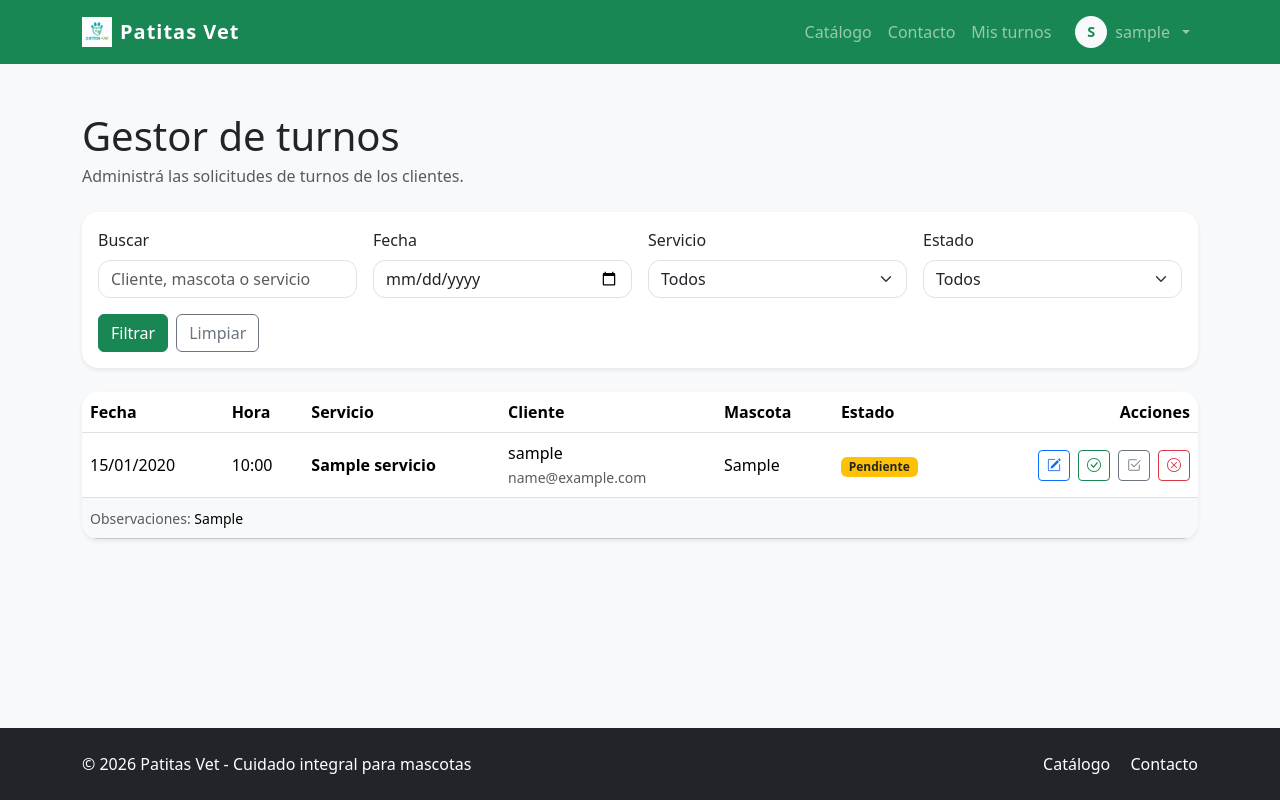
After one commit to julitaiter/Patitas-Vet, a Django app: page /empleado/turnos/ in a window 1280 px wide. The commit adds this page. Run offline with Django 5.2, Linux system fonts and the light colour scheme; a user stored in the database is signed in; tables that the repository leaves empty hold one stand-in row (values such as "Sample post"); style sheets or scripts are compiled from the project's sources.

Commit message:
Agregar gestión de turnos: se implementan formularios y vistas para editar y gestionar turnos, se añaden nuevas rutas y se optimizan estilos en la interfaz de usuario.

```diff
--- a/app/models.py
+++ b/app/models.py
@@ -67,11 +67,13 @@ class Turno(BasicModel):
     ESTADO_PENDIENTE = "pendiente"
     ESTADO_CONFIRMADO = "confirmado"
     ESTADO_CANCELADO = "cancelado"
+    ESTADO_REALIZADO = "realizado"
 
     ESTADOS = [
         (ESTADO_PENDIENTE, "Pendiente"),
         (ESTADO_CONFIRMADO, "Confirmado"),
         (ESTADO_CANCELADO, "Cancelado"),
+        (ESTADO_REALIZADO, "Realizado"),
     ]
 
     usuario = models.ForeignKey(
@@ -87,7 +89,7 @@ class Turno(BasicModel):
     class Meta:
         verbose_name = "turno"
         verbose_name_plural = "turnos"
-        ordering = ["-fecha", "-hora"]
+        ordering = ["fecha", "hora"]
         constraints = [
             models.UniqueConstraint(
                 fields=["servicio", "fecha", "hora"],
--- a/app/urls.py
+++ b/app/urls.py
@@ -11,6 +11,9 @@ urlpatterns = [
     path("catalogo/<str:model>/<int:pk>/eliminar/", views.eliminar_item, name="eliminar_item"),
     path("turnos/servicio/<int:servicio_pk>/nuevo/", views.solicitar_turno, name="solicitar_turno"),
     path("turnos/mis-turnos/", views.mis_turnos, name="mis_turnos"),
+    path("empleado/turnos/", views.gestionar_turnos, name="gestionar_turnos"),
+    path("empleado/turnos/<int:pk>/editar/", views.editar_turno_empleado, name="editar_turno_empleado"),
+    path("empleado/turnos/<int:pk>/estado/<str:estado>/", views.cambiar_estado_turno, name="cambiar_estado_turno"),
     path("mi-perfil/", views.mi_perfil, name="mi_perfil"),
     path("mi-perfil/editar/", views.editar_perfil, name="editar_perfil"),
 ]
--- a/app/views.py
+++ b/app/views.py
@@ -3,8 +3,9 @@ from django.contrib.admin.views.decorators import staff_member_required
 from django.contrib.auth.decorators import login_required
 from django.db.models import Q
 from django.shortcuts import get_object_or_404, redirect, render
+from django.views.decorators.http import require_POST
 
-from .forms import PerfilForm, ProductoForm, ServicioForm, TurnoForm
+from .forms import PerfilForm, ProductoForm, ServicioForm, TurnoEmpleadoForm, TurnoForm
 from .models import Categoria, Producto, Servicio, Turno
 
 
@@ -198,6 +199,90 @@ def mis_turnos(request):
     })
 
 
+@staff_member_required
+def gestionar_turnos(request):
+    fecha = request.GET.get("fecha", "").strip()
+    estado = request.GET.get("estado", "").strip()
+    servicio_id = request.GET.get("servicio", "").strip()
+    query = request.GET.get("q", "").strip()
+
+    turnos = Turno.objects.select_related(
+        "usuario",
+        "servicio",
+        "servicio__categoria",
+    )
+
+    servicios = Servicio.objects.filter(activo=True).order_by("nombre")
+
+    if fecha:
+        turnos = turnos.filter(fecha=fecha)
+
+    if estado:
+        turnos = turnos.filter(estado=estado)
+
+    if servicio_id.isdigit():
+        turnos = turnos.filter(servicio_id=int(servicio_id))
+
+    if query:
+        turnos = turnos.filter(
+            Q(usuario__username__icontains=query)
+            | Q(usuario__email__icontains=query)
+            | Q(mascota__icontains=query)
+            | Q(servicio__nombre__icontains=query)
+        )
+
+    turnos = turnos.order_by("fecha", "hora")
+
+    return render(request, "turnos/gestionar_turnos.html", {
+        "turnos": turnos,
+        "servicios": servicios,
+        "estados": Turno.ESTADOS,
+        "fecha": fecha,
+        "estado": estado,
+        "servicio_id": int(servicio_id) if servicio_id.isdigit() else None,
+        "query": query,
+    })
+
+
+@staff_member_required
+def editar_turno_empleado(request, pk):
+    turno = get_object_or_404(Turno, pk=pk)
+
+    if request.method == "POST":
+        form = TurnoEmpleadoForm(request.POST, instance=turno)
+
+        if form.is_valid():
+            form.save()
+            messages.success(request, "Turno actualizado correctamente.")
+            return redirect("gestionar_turnos")
+    else:
+        form = TurnoEmpleadoForm(instance=turno)
+
+    return render(request, "turnos/editar_turno_empleado.html", {
+        "form": form,
+        "turno": turno,
+    })
+
+
+@staff_member_required
+@require_POST
+def cambiar_estado_turno(request, pk, estado):
+    turno = get_object_or_404(Turno, pk=pk)
+
+    estados_validos = dict(Turno.ESTADOS)
+
+    if estado not in estados_validos:
+        messages.error(request, "Estado inválido.")
+        return redirect("gestionar_turnos")
+
+    turno.estado = estado
+    turno.save(update_fields=["estado", "updated_at"])
+
+    messages.success(
+        request, f"Turno marcado como {estados_validos[estado].lower()}.")
+    return redirect("gestionar_turnos")
+
+
 @login_required
 def mi_perfil(request):
     turnos_recientes = (
--- a/templates/base.html
+++ b/templates/base.html
@@ -6,14 +6,10 @@
 <head>
     <meta charset="UTF-8">
     <title>{% block title %}Patitas Vet{% endblock %}</title>
-
     <meta name="viewport" content="width=device-width, initial-scale=1">
-
-    <link rel="icon" type="image/x-icon" href="{% static 'img/icon/icon.ico' %}">
-
     <link href="https://cdn.jsdelivr.net/npm/bootstrap@5.3.3/dist/css/bootstrap.min.css" rel="stylesheet">
+    <link rel="stylesheet" href="https://cdn.jsdelivr.net/npm/bootstrap-icons@1.11.3/font/bootstrap-icons.css">
     <link rel="stylesheet" href="{% static 'css/styles.css' %}">
-
     {% block extra_css %}
     {% endblock %}
 </head>
--- a/templates/navbar.html
+++ b/templates/navbar.html
@@ -72,6 +72,12 @@
                         </li>
 
                         <li>
+                            <a class="dropdown-item" href="{% url 'gestionar_turnos' %}">
+                                Gestor de turnos
+                            </a>
+                        </li>
+
+                        <li>
                             <a class="dropdown-item" href="/admin/" target="_blank">
                                 Panel admin
                             </a>
--- /dev/null
+++ b/templates/turnos/gestionar_turnos.html
@@ -0,0 +1,203 @@
+{% extends "base.html" %}
+
+{% block title %}Gestor de turnos | Patitas Vet{% endblock %}
+
+{% block content %}
+
+<section class="container my-5">
+    <div class="d-flex justify-content-between align-items-center gap-3 mb-4">
+        <div>
+            <h1 class="mb-1">Gestor de turnos</h1>
+            <p class="text-muted mb-0">
+                Administrá las solicitudes de turnos de los clientes.
+            </p>
+        </div>
+    </div>
+
+    <form method="get" class="card shadow-sm border-0 mb-4">
+        <div class="card-body">
+            <div class="row g-3">
+                <div class="col-md-3">
+                    <label class="form-label">Buscar</label>
+                    <input type="text" name="q" class="form-control" placeholder="Cliente, mascota o servicio"
+                        value="{{ query }}">
+                </div>
+
+                <div class="col-md-3">
+                    <label class="form-label">Fecha</label>
+                    <input type="date" name="fecha" class="form-control" value="{{ fecha }}">
+                </div>
+
+                <div class="col-md-3">
+                    <label class="form-label">Servicio</label>
+                    <select name="servicio" class="form-select">
+                        <option value="">Todos</option>
+
+                        {% for servicio in servicios %}
+                        <option value="{{ servicio.id }}" {% if servicio_id == servicio.id %}selected{% endif %}>
+                            {{ servicio.nombre }}
+                        </option>
+                        {% endfor %}
+                    </select>
+                </div>
+
+                <div class="col-md-3">
+                    <label class="form-label">Estado</label>
+                    <select name="estado" class="form-select">
+                        <option value="">Todos</option>
+
+                        {% for value, label in estados %}
+                        <option value="{{ value }}" {% if estado == value %}selected{% endif %}>
+                            {{ label }}
+                        </option>
+                        {% endfor %}
+                    </select>
+                </div>
+
+                <div class="col-12 d-flex flex-wrap gap-2">
+                    <button type="submit" class="btn btn-success">
+                        Filtrar
+                    </button>
+
+                    <a href="{% url 'gestionar_turnos' %}" class="btn btn-outline-secondary">
+                        Limpiar
+                    </a>
+                </div>
+            </div>
+        </div>
+    </form>
+
+    {% if turnos %}
+    <div class="card shadow-sm border-0">
+        <div class="table-responsive">
+            <table class="table table-hover align-middle mb-0">
+                <thead>
+                    <tr>
+                        <th>Fecha</th>
+                        <th>Hora</th>
+                        <th>Servicio</th>
+                        <th>Cliente</th>
+                        <th>Mascota</th>
+                        <th>Estado</th>
+                        <th class="text-end">Acciones</th>
+                    </tr>
+                </thead>
+
+                <tbody>
+                    {% for turno in turnos %}
+                    <tr>
+                        <td>{{ turno.fecha|date:"d/m/Y" }}</td>
+                        <td>{{ turno.hora|time:"H:i" }}</td>
+                        <td>
+                            <span class="fw-semibold">
+                                {{ turno.servicio.nombre }}
+                            </span>
+                        </td>
+                        <td>
+                            <span class="d-block">
+                                {{ turno.usuario.username }}
+                            </span>
+
+                            {% if turno.usuario.email %}
+                            <span class="text-muted small">
+                                {{ turno.usuario.email }}
+                            </span>
+                            {% endif %}
+                        </td>
+                        <td>{{ turno.mascota }}</td>
+                        <td>
+                            {% if turno.estado == "pendiente" %}
+                            <span class="badge bg-warning text-dark">
+                                {{ turno.get_estado_display }}
+                            </span>
+                            {% elif turno.estado == "confirmado" %}
+                            <span class="badge bg-success">
+                                {{ turno.get_estado_display }}
+                            </span>
+                            {% elif turno.estado == "cancelado" %}
+                            <span class="badge bg-danger">
+                                {{ turno.get_estado_display }}
+                            </span>
+                            {% else %}
+                            <span class="badge bg-secondary">
+                                {{ turno.get_estado_display }}
+                            </span>
+                            {% endif %}
+                        </td>
+                        <td class="text-end">
+                            <div class="d-flex justify-content-end gap-2 turno-actions">
+                                <a href="{% url 'editar_turno_empleado' pk=turno.pk %}"
+                                    class="btn btn-sm btn-outline-primary" title="Editar turno"
+                                    aria-label="Editar turno">
+                                    <i class="bi bi-pencil-square"></i>
+                                </a>
+
+                                {% if turno.estado != "confirmado" %}
+                                <form method="post"
+                                    action="{% url 'cambiar_estado_turno' pk=turno.pk estado='confirmado' %}"
+                                    class="d-inline">
+                                    {% csrf_token %}
+                                    <button type="submit" class="btn btn-sm btn-outline-success" title="Confirmar turno"
+                                        aria-label="Confirmar turno">
+                                        <i class="bi bi-check-circle"></i>
+                                    </button>
+                                </form>
+                                {% endif %}
+
+                                {% if turno.estado != "realizado" %}
+                                <form method="post"
+                                    action="{% url 'cambiar_estado_turno' pk=turno.pk estado='realizado' %}"
+                                    class="d-inline">
+                                    {% csrf_token %}
+                                    <button type="submit" class="btn btn-sm btn-outline-secondary"
+                                        title="Marcar como realizado" aria-label="Marcar como realizado">
+                                        <i class="bi bi-check2-square"></i>
+                                    </button>
+                                </form>
+                                {% endif %}
+
+                                {% if turno.estado != "cancelado" %}
+                                <form method="post"
+                                    action="{% url 'cambiar_estado_turno' pk=turno.pk estado='cancelado' %}"
+                                    class="d-inline">
+                                    {% csrf_token %}
+                                    <button type="submit" class="btn btn-sm btn-outline-danger" title="Cancelar turno"
+                                        aria-label="Cancelar turno">
+                                        <i class="bi bi-x-circle"></i>
+                                    </button>
+                                </form>
+                                {% endif %}
+                            </div>
+                        </td>
+                    </tr>
+
+                    {% if turno.observaciones %}
+                    <tr class="table-light">
+                        <td colspan="7">
+                            <span class="small text-muted">
+                                Observaciones:
+                            </span>
+                            <span class="small">
+                                {{ turno.observaciones }}
+                            </span>
+                        </td>
+                    </tr>
+                    {% endif %}
+                    {% endfor %}
+                </tbody>
+            </table>
+        </div>
+    </div>
+    {% else %}
+    <div class="card shadow-sm border-0">
+        <div class="card-body text-center p-5">
+            <h2 class="h5">No hay turnos</h2>
+            <p class="text-muted mb-0">
+                No se encontraron turnos con los filtros seleccionados.
+            </p>
+        </div>
+    </div>
+    {% endif %}
+</section>
+
+{% endblock %}
```
Also changed, not shown: app/forms.py (+42 -4 lines), static/scss/_buttons.scss (+20 -0 lines), templates/turnos/editar_turno_empleado.html (added, +59 -0 lines).
